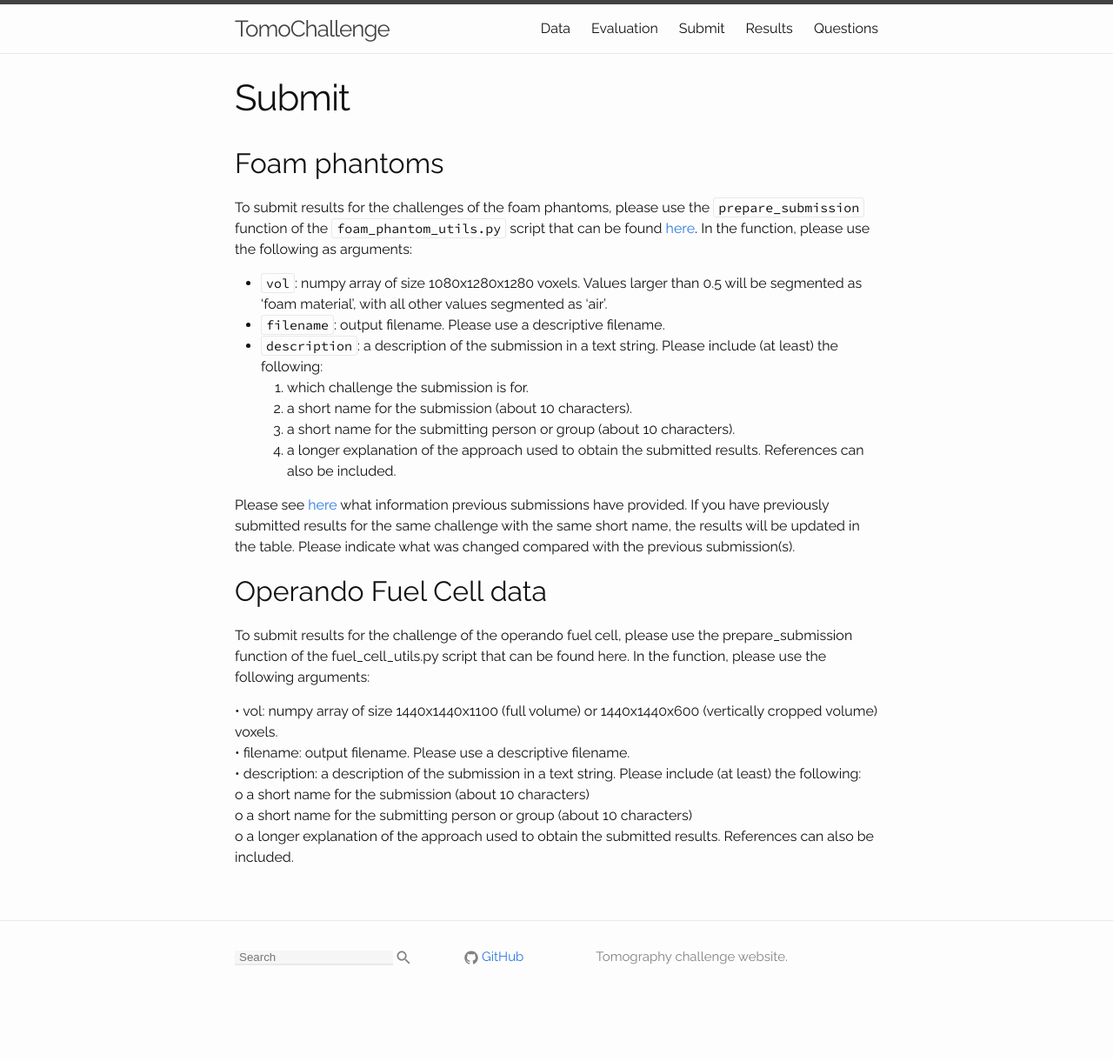
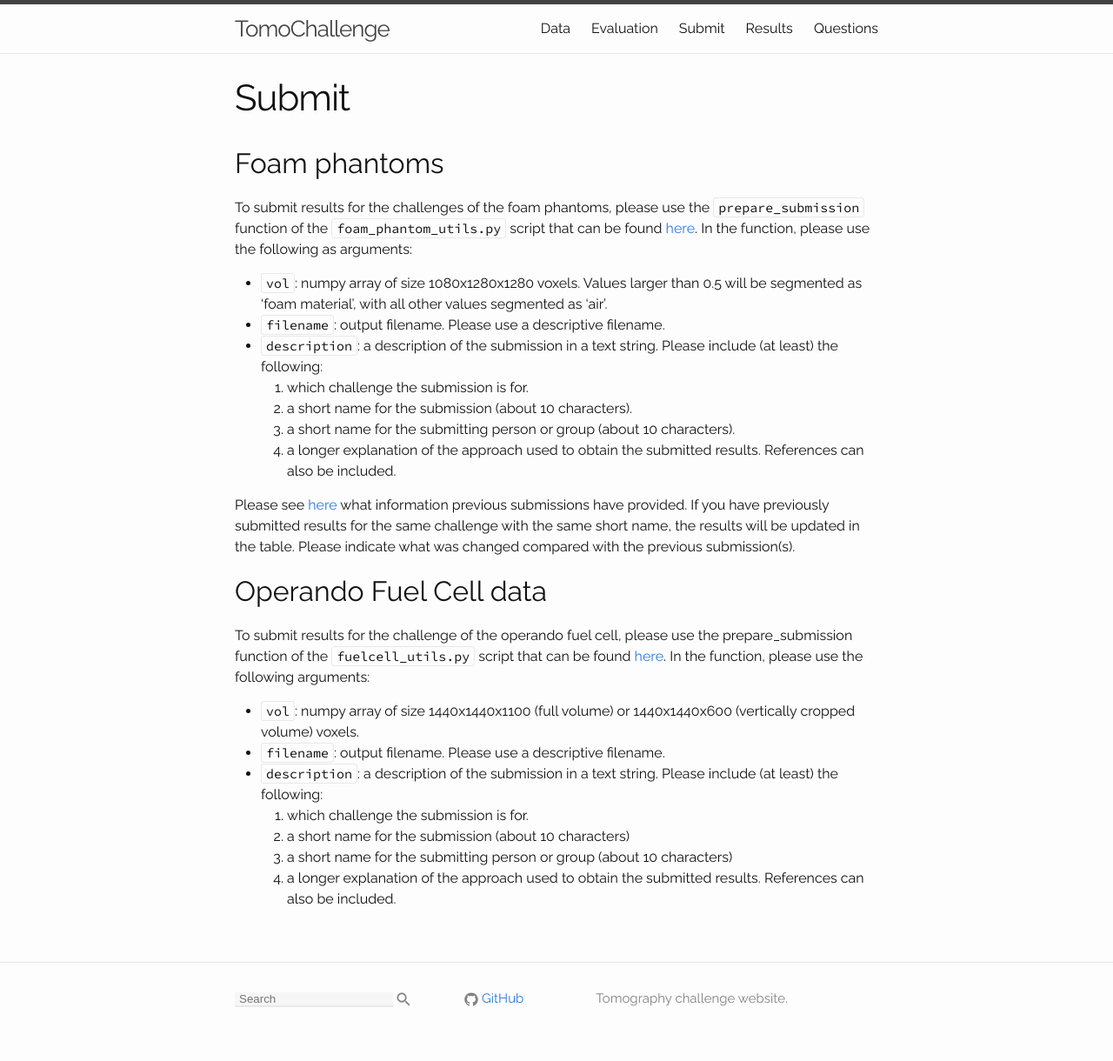
Before and after one commit to tomochallenge/tomochallenge.github.io, a Jekyll site: the page built from main_pages/60_submit.md, in a window 1280 px wide. Shown: the whole page at 87% size. Built offline with Jekyll 4.4.1, drawn with Linux system fonts in a browser that asks for light colours; before the commit the page ends 1172 px from its top, so only the background shows below that.

Commit message:
Update fuel cell submission

```diff
--- a/main_pages/60_submit.md
+++ b/main_pages/60_submit.md
@@ -21,11 +21,12 @@ Please see [here](https://tomochallenge.github.io/results/) what information pre
 
 ## Operando Fuel Cell data
 
-To submit results for the challenge of the operando fuel cell, please use the prepare_submission function of the fuel_cell_utils.py script that can be found here. In the function, please use the following arguments:
+To submit results for the challenge of the operando fuel cell, please use the prepare_submission function of the `fuelcell_utils.py` script that can be found [here](https://github.com/tomochallenge/tomochallenge_utils). In the function, please use the following arguments:
 
-•	vol: numpy array of size 1440x1440x1100 (full volume) or 1440x1440x600 (vertically cropped volume) voxels.
-•	filename: output filename. Please use a descriptive filename.
-•	description: a description of the submission in a text string. Please include (at least) the following:
-    o	a short name for the submission (about 10 characters)
-    o	a short name for the submitting person or group (about 10 characters)
-    o	a longer explanation of the approach used to obtain the submitted results. References can also be included.
+* `vol`: numpy array of size 1440x1440x1100 (full volume) or 1440x1440x600 (vertically cropped volume) voxels.
+* `filename`: output filename. Please use a descriptive filename.
+* `description`: a description of the submission in a text string. Please include (at least) the following:
+    1. which challenge the submission is for.
+    2. a short name for the submission (about 10 characters)
+    3. a short name for the submitting person or group (about 10 characters)
+    4. a longer explanation of the approach used to obtain the submitted results. References can also be included.
```
